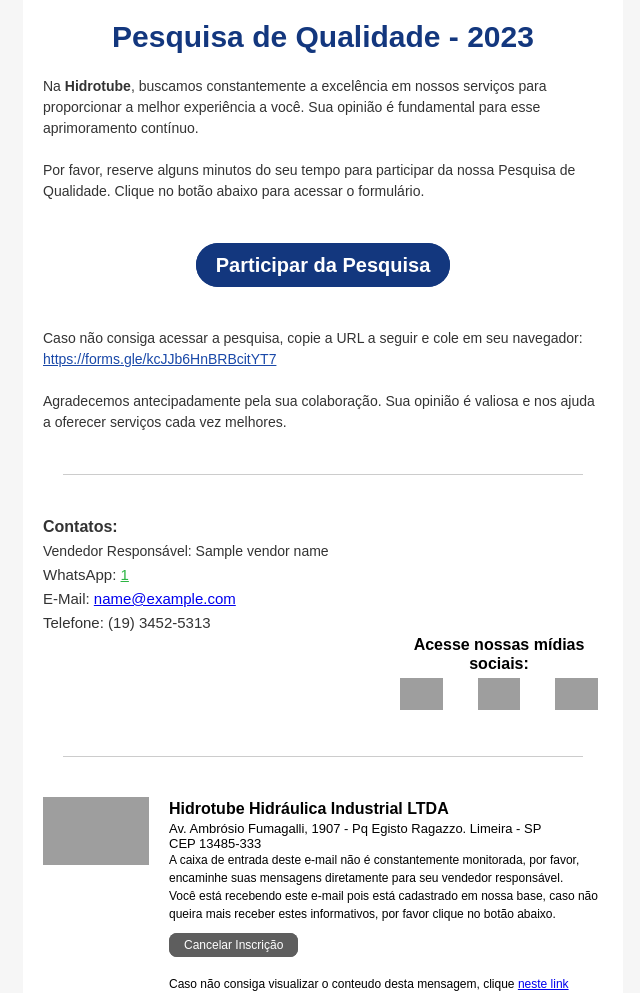
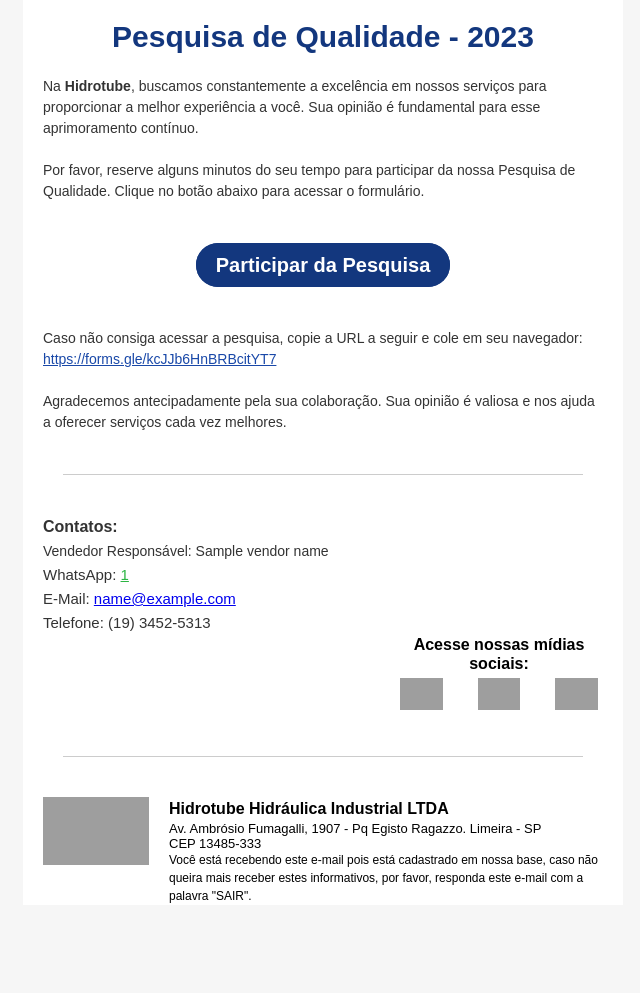
Before and after one commit to caiquevendemiatti/email_sender, a Django app: template templates/pesquisa_qualidade.html in a window 1280 px wide. Shown: the part 483-1476 px from the top of the page, without its empty margins (317-957 px from the left). After the commit the page ends 1386 px from the top, so only its background shows below. Run offline with Django 4.2, Linux system fonts and the light colour scheme; the template is opened without the code that fills it: most values are stand-ins (such as "Sample title", 1, 10 or a date in 2020); grey boxes are pictures that could not be loaded.

Commit message:
ajustes para execução em novo servidor

```diff
--- a/templates/pesquisa_qualidade.html
+++ b/templates/pesquisa_qualidade.html
@@ -279,22 +279,7 @@ td .es-button-border-1708500745891:hover {
                       <td align="left" style="padding:0;Margin:0"><span style="font-size:13px;color:#000000">Av. Ambrósio Fumagalli, 1907 - Pq Egisto Ragazzo. Limeira - SP<br>CEP 13485-333</span></td>
                      </tr>
                      <tr>
-                      <td align="left" style="padding:0;Margin:0"><p style="Margin:0;-webkit-text-size-adjust:none;-ms-text-size-adjust:none;mso-line-height-rule:exactly;font-family:arial, 'helvetica neue', helvetica, sans-serif;line-height:18px;color:#000000;font-size:12px">A caixa de entrada deste e-mail não é constantemente monitorada, por favor, encaminhe suas mensagens diretamente para seu vendedor responsável.</p></td>
-                     </tr>
-                     <tr>
-                      <td align="left" style="padding:0;Margin:0"><p style="Margin:0;-webkit-text-size-adjust:none;-ms-text-size-adjust:none;mso-line-height-rule:exactly;font-family:arial, 'helvetica neue', helvetica, sans-serif;line-height:18px;color:#000000;font-size:12px">Você está recebendo este e-mail pois está cadastrado em nossa base, caso não queira mais receber estes informativos, por favor clique no botão abaixo.</p></td>
-                     </tr>
-                     <tr>
-                      <td align="left" style="padding:0;Margin:0;padding-top:10px"><!--[if mso]><a href="http://marketing.hidrotube.com.br/cancelar_inscricao/" target="_blank" hidden>
-	<v:roundrect xmlns:v="urn:schemas-microsoft-com:vml" xmlns:w="urn:schemas-microsoft-com:office:word" esdevVmlButton href="http://marketing.hidrotube.com.br/cancelar_inscricao/"
-                style="height:24px; v-text-anchor:middle; width:148px" arcsize="33%" stroke="f"  fillcolor="#5e5e5e">
-		<w:anchorlock></w:anchorlock>
-		<center style='color:#ffffff; font-family:arial, "helvetica neue", helvetica, sans-serif; font-size:8px; font-weight:400; line-height:8px;  mso-text-raise:1px'>Cancelar Inscrição</center>
-	</v:roundrect></a>
-<![endif]--><!--[if !mso]><!-- --><span class="msohide es-button-border-1677094505774 es-button-border" style="border-style:solid;border-color:#2cb543;background:#5e5e5e;border-width:0px;display:inline-block;border-radius:8px;width:auto;mso-hide:all"><a href="http://marketing.hidrotube.com.br/cancelar_inscricao/" class="es-button es-button-1677094505766" target="_blank" style="mso-style-priority:100 !important;text-decoration:none;-webkit-text-size-adjust:none;-ms-text-size-adjust:none;mso-line-height-rule:exactly;color:#FFFFFF;font-size:12px;display:inline-block;background:#5e5e5e;border-radius:8px;font-family:arial, 'helvetica neue', helvetica, sans-serif;font-weight:normal;font-style:normal;line-height:14px;width:auto;text-align:center;padding:5px 15px;mso-padding-alt:0;mso-border-alt:10px solid  #5e5e5e">Cancelar Inscrição</a></span><!--<![endif]--></td>
-                     <tr>
-                      <td align="left" style="padding:0;Margin:0"><p style="Margin:0;-webkit-text-size-adjust:none;-ms-text-size-adjust:none;mso-line-height-rule:exactly;font-family:arial, 'helvetica neue', helvetica, sans-serif;line-height:18px;color:#000000;font-size:12px"><br>Caso não consiga visualizar o conteudo desta mensagem, clique <a href="{{link_email_mga}}">neste link</a></td>
-                     </tr>
+                      <td align="left" style="padding:0;Margin:0"><p style="Margin:0;-webkit-text-size-adjust:none;-ms-text-size-adjust:none;mso-line-height-rule:exactly;font-family:arial, 'helvetica neue', helvetica, sans-serif;line-height:18px;color:#000000;font-size:12px">Você está recebendo este e-mail pois está cadastrado em nossa base, caso não queira mais receber estes informativos, por favor, responda este e-mail com a palavra "SAIR".</p></td>
                      </tr>
                    </table></td>
                  </tr>
```
Also changed, not shown: emails_controller/send_email/SendEmail.py (+5 -5 lines).
